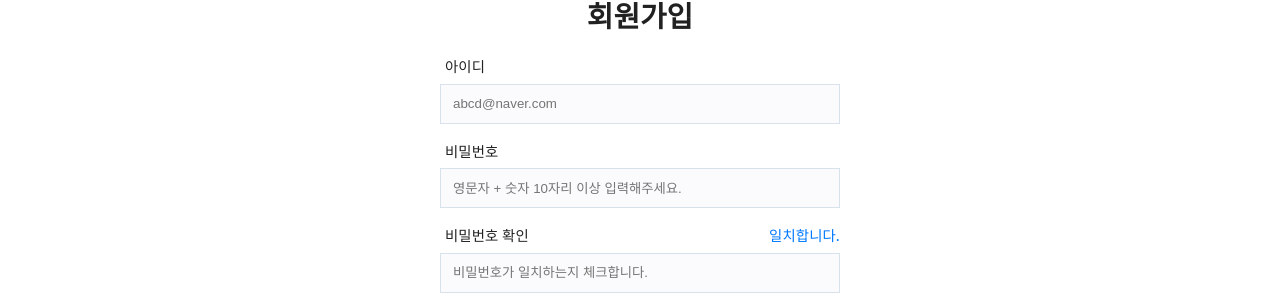
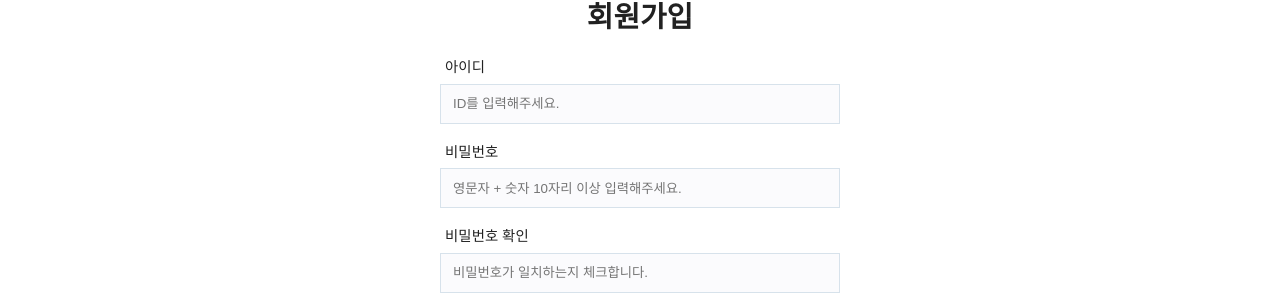
Before and after one commit to Ask-Travel/ask-travel, a Next.js app: page /signup in a window 1280 px wide. Shown: the part 142-440 px from the top of the page. Built offline with nearby package versions, Linux system fonts and the light colour scheme.

Commit message:
Validation SignUp Page

```diff
--- a/pages/signup/index.tsx
+++ b/pages/signup/index.tsx
@@ -1,4 +1,6 @@
+import { Pattern } from "@mui/icons-material";
 import { NextPage } from "next";
+import { useForm } from "react-hook-form";
 import styled from "styled-components";
 import { Input, InputDiv, LoginForm, SubmitBtn, Title } from "../login";
 
@@ -15,35 +17,113 @@ const JoinForm = styled(LoginForm)`
   gap: 3%;
 `;
 
+const Error = styled.span`
+  font-size: 1.2rem;
+  color: red;
+`;
+
+interface IJoinData {
+  id: string;
+  pwd: string;
+  checkPwd: string;
+  name: string;
+  email: string;
+}
+
 const SignUp: NextPage = () => {
+  const {
+    register,
+    handleSubmit,
+    formState: { errors },
+    setError,
+  } = useForm<IJoinData>();
+  const onValid = (data: IJoinData) => {
+    if (data.pwd !== data.checkPwd) {
+      setError(
+        "checkPwd",
+        { message: "비밀번호가 일치하지 않습니다." },
+        { shouldFocus: true }
+      );
+    }
+  };
   return (
     <Wrapper>
-      <JoinForm>
+      <JoinForm onSubmit={handleSubmit(onValid)}>
         <Title>회원가입</Title>
         <InputDiv>
-          <div>아이디</div>
-          <Input type="text" placeholder="abcd@naver.com" />
+          <div>
+            아이디
+            {errors.id && <Error>{errors.id?.message}</Error>}
+          </div>
+          <Input
+            placeholder="ID를 입력해주세요."
+            {...register("id", {
+              required: "ID를 입력해주세요.",
+              minLength: {
+                value: 7,
+                message: "7글자 이상 입력해주세요.",
+              },
+              maxLength: {
+                value: 15,
+                message: "ID는 최대 15자입니다.",
+              },
+            })}
+          />
         </InputDiv>
+
         <InputDiv>
-          <div>비밀번호</div>
+          <div>
+            비밀번호
+            {errors.pwd && <Error>{errors.pwd.message}</Error>}
+          </div>
           <Input
             type="password"
             placeholder="영문자 + 숫자 10자리 이상 입력해주세요."
+            {...register("pwd", {
+              required: "비밀번호를 입력해주세요.",
+              minLength: {
+                value: 5,
+                message: "5글자 이상 입력해주세요.",
+              },
+              maxLength: {
+                value: 12,
+                message: "12자 이하로 입력해주세요.",
+              },
+              pattern: {
+                value: /^[0-9a-z]+$/,
+                message: "비밀번호는 숫자와 영문자만 입력 가능합니다.",
+              },
+            })}
           />
         </InputDiv>
         <InputDiv>
           <div>
             비밀번호 확인
-            <span>일치합니다.</span>
+            {errors.checkPwd && <Error>{errors.checkPwd.message}</Error>}
           </div>
           <Input
             type="password"
             placeholder="비밀번호가 일치하는지 체크합니다."
+            {...register("checkPwd", {
+              required: "비밀번호를 확인해주세요.",
+            })}
           />
         </InputDiv>
         <InputDiv>
-          <div>이름</div>
-          <Input type="text" placeholder="이름을 입력해주세요" />
+          <div>
+            이름
+            {errors.name && <Error>{errors.name.message}</Error>}
+          </div>
+          <Input
+            placeholder="이름을 입력해주세요"
+            {...register("name", {
+              required: "이름을 입력해주세요",
+              minLength: {
+                value: 1,
+                message: "이름은 한글자 이상 입력 가능합니다.",
+              },
+            })}
+          />
         </InputDiv>
         <InputDiv>
           <div>이메일</div>
```
